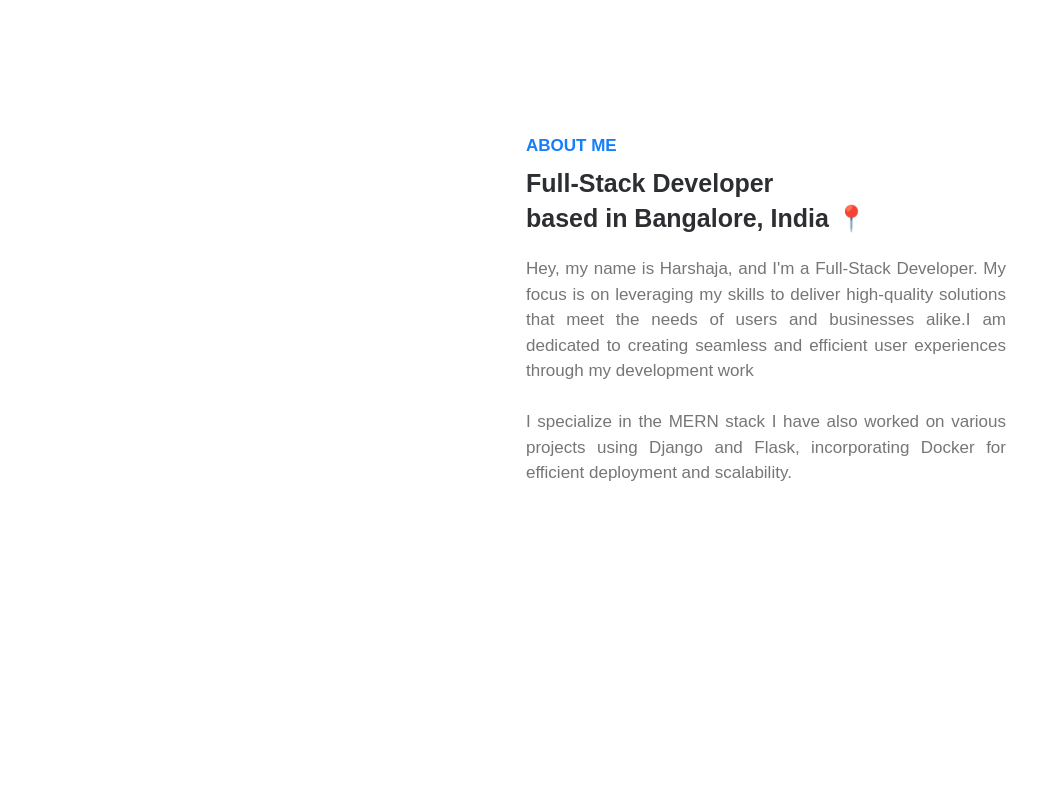
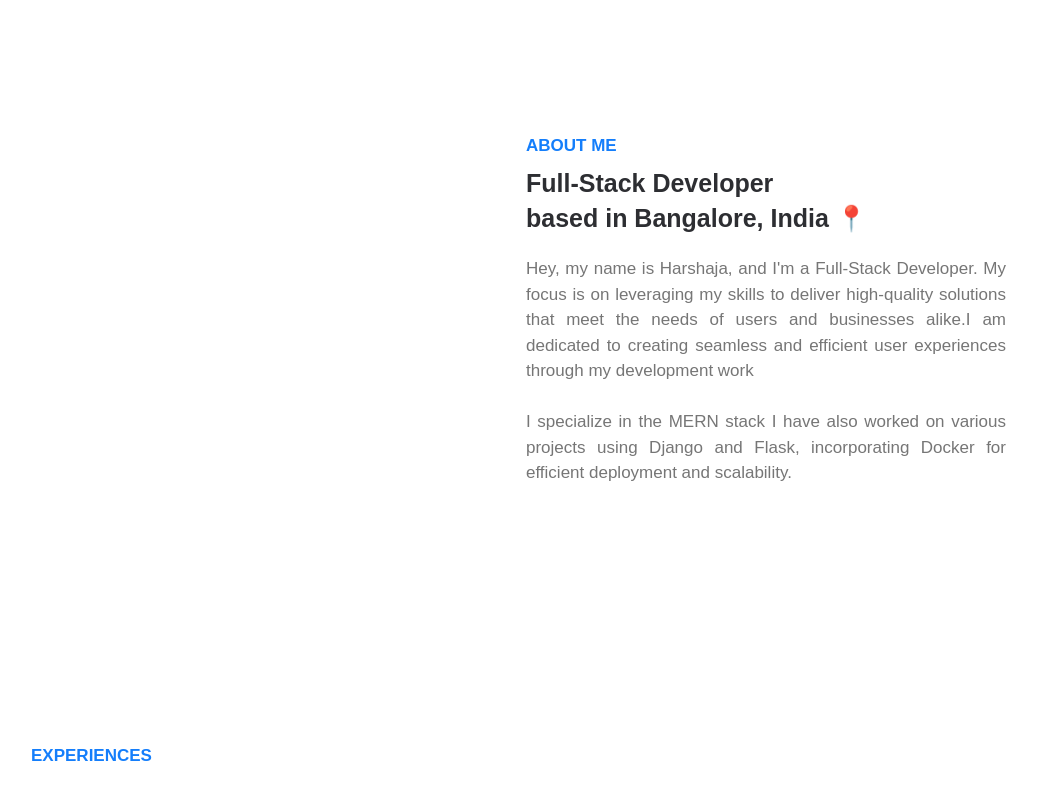
Before and after one commit to hn-agnihotri29/my_portfolio, a React (Create React App) app: page / in a window 1280 px wide. Shown: the part 664-1464 px from the top of the page, without its empty margins (114-1151 px from the left). Before the commit the page ends 1300 px from the top, so only its background shows below. Built offline with nearby package versions, Linux system fonts and the light colour scheme.

Commit message:
[Experience] add experience components and its style file

```diff
--- a/src/App.jsx
+++ b/src/App.jsx
@@ -1,4 +1,5 @@
 import AboutMe from "./components/AboutMe/AboutMe";
+import Experience from "./components/Experiences/Experience";
 import Home from "./components/Home/Home";
 import Navbar from "./components/Navbar/Navbar";
 
@@ -8,6 +9,7 @@ function App() {
       <Navbar />
       <Home />
       <AboutMe />
+      <Experience />
     </div>
   );
 }
--- /dev/null
+++ b/src/components/Experiences/Experience.jsx
@@ -0,0 +1,19 @@
+import React from 'react';
+import './Experience.style.scss';
+
+const Experience = () => {
+    return (
+        <div className='experience'>
+            <div className='container'>
+                <div className='content'>
+                    <div className='experience_title'>
+                        <p>Experiences</p>
+
+                    </div>
+                </div>
+            </div>
+        </div>
+    )
+}
+
+export default Experience;
--- /dev/null
+++ b/src/components/Experiences/Experience.style.scss
@@ -0,0 +1,25 @@
+.experience {
+    background-color: #fff;
+    padding: 11rem 0;
+}
+
+.container {
+    margin: 0 auto;
+    max-width: 107rem;
+    padding: 0 4rem;
+}
+
+.content {
+    display: flex;
+    flex-direction: column;
+}
+
+.experience_title {
+    p {
+        color: #147efb;
+        font-size: 1.7rem;
+        font-weight: 700;
+        margin-bottom: 1rem;
+        text-transform: uppercase;
+    }
+}
```
Also changed, not shown: 1 other file (tests, documents, lock files or other folders).
